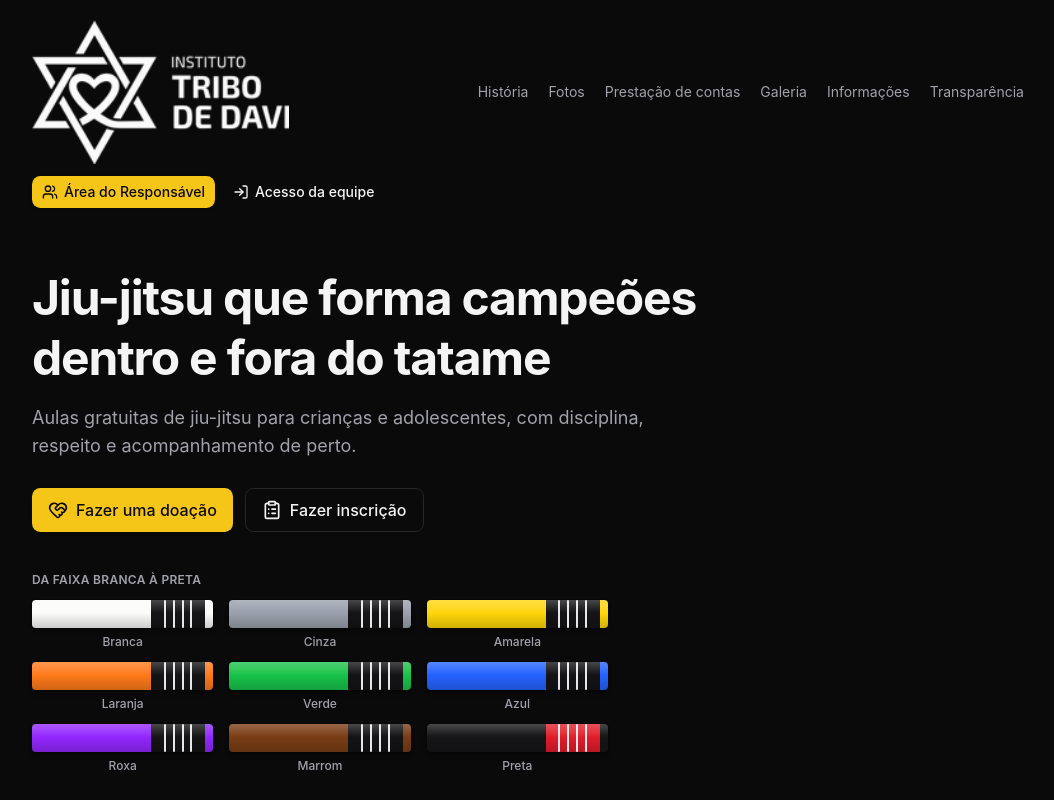
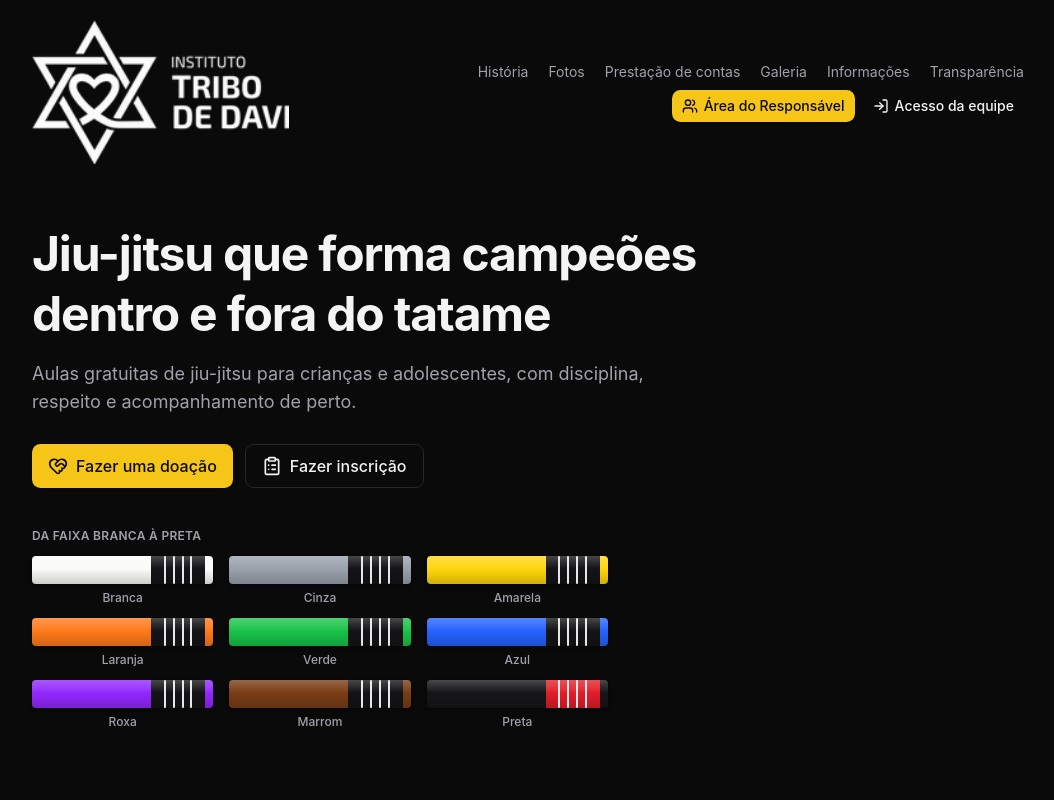
Before and after one commit to Mvsp83/TriboDeDaviWeb, a React (Vite) app: page /site in a window 1280 px wide. Shown: the top 800 px of the page, without its empty margins (112-1166 px from the left). Built offline with nearby package versions, Linux system fonts and the light colour scheme; no server answers.

Commit message:
Site: menu e botões de acesso na mesma linha, à direita
Agrupa a navegação (História, Fotos, ...) e os botões Área do Responsável /
Acesso da equipe num único grupo alinhado à direita, para ficarem na mesma
linha em vez de quebrarem para baixo com o logo maior.

```diff
--- a/src/features/site/SitePublico.tsx
+++ b/src/features/site/SitePublico.tsx
@@ -110,7 +110,9 @@ export function SitePublico() {
       <header className="mx-auto flex max-w-5xl flex-wrap items-center justify-between gap-3 px-4 py-5">
         <img src="/logo.png" alt={SITE.nome} className="h-[7.5rem] w-auto md:h-36" />
 
-        <nav className="order-3 flex w-full flex-wrap gap-x-5 gap-y-1 text-sm text-muted-foreground md:order-2 md:w-auto">
+        {/* Menu e acessos no mesmo grupo, alinhados à direita e na mesma linha. */}
+        <div className="flex flex-1 flex-wrap items-center justify-end gap-x-5 gap-y-2">
+          <nav className="flex flex-wrap items-center gap-x-5 gap-y-1 text-sm text-muted-foreground">
             {secoes.map((s) => (
               <a key={s.id} href={`#${s.id}`} className="transition-colors hover:text-foreground">
                 {s.label}
@@ -129,7 +131,7 @@ export function SitePublico() {
             </Link>
           </nav>
 
-        <div className="order-2 flex items-center gap-2 md:order-3">
+          <div className="flex items-center gap-2">
             {/* Famílias: acompanham o aluno com código + nascimento. */}
             <Button asChild size="sm">
               <Link to="/responsavel">
@@ -144,6 +146,7 @@ export function SitePublico() {
                 Acesso da equipe
               </Link>
             </Button>
+          </div>
         </div>
       </header>
 
```
Lines whose indentation alone changed are shown as unchanged.
